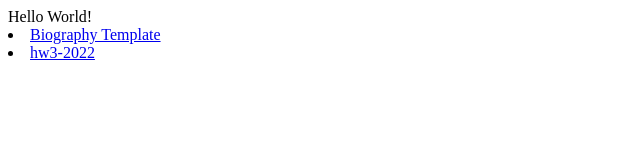
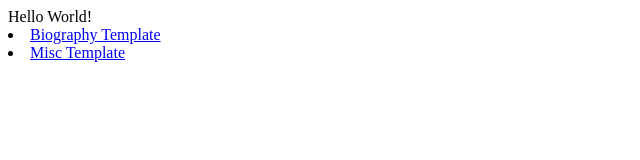
Before and after one commit to IsmaelR13/IsmaelR13.github.io, a plain HTML site: page index.html in a window 1280 px wide. Shown: the full height of the page, 0-640 px from the left. Drawn offline with Linux system fonts and the light colour scheme.

Commit message:
Update index.html

```diff
--- a/index.html
+++ b/index.html
@@ -9,6 +9,6 @@
 <body>
     Hello World!
     <li> <a href = "https://ismaelr13.github.io/hw2-2022/"> Biography Template</a> </li>
-    <li> <a href = "https://ismaelr13.github.io/hw3-2022/">hw3-2022</a> </li>
+    <li> <a href = "https://ismaelr13.github.io/hw3-2022/"> Misc Template</a> </li>
 </body>
 </html>
```
